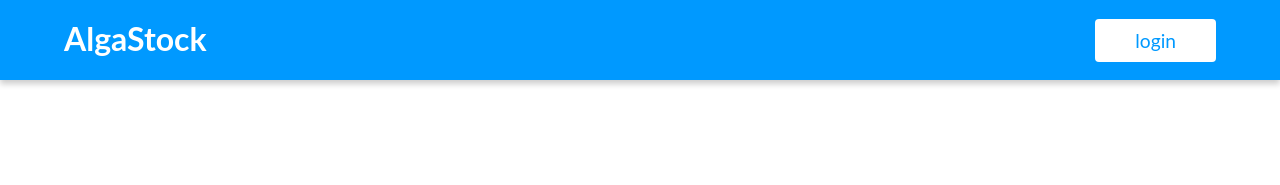
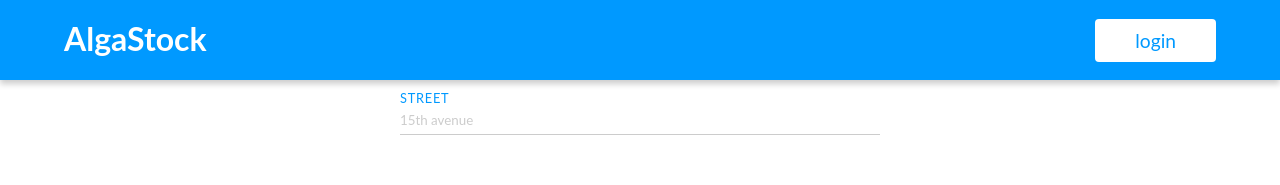
Before and after one commit to CarolinaOlivaCruz/spa-alga-works, a React (Create React App) app: page / in a window 1280 px wide. Shown: the top 185 px of the page. Built offline with nearby package versions, Linux system fonts and the light colour scheme.

Commit message:
feat: componet input

```diff
--- a/src/components/App/index.tsx
+++ b/src/components/App/index.tsx
@@ -1,11 +1,16 @@
 import React from "react";
-import "../../styles/globalStyles"
+import "../../styles/globalStyles";
 import { Header } from "../Header";
+import { Container } from "../shared/Container";
+import { Input } from "../shared/Input";
 
 export const App = () => {
   return (
     <div>
       <Header />
+      <Container>
+        <Input label="street" placeholder="15th avenue" />
+      </Container>
     </div>
   );
-}
+};
--- a/src/components/shared/Container/styles.ts
+++ b/src/components/shared/Container/styles.ts
@@ -2,5 +2,6 @@ import styled from "styled-components";
 
 export const ContainerStyled = styled.div`
   margin: 10px auto;
+  width: 90%;
   max-width: 480px;
 `;
--- /dev/null
+++ b/src/components/shared/Input/index.tsx
@@ -0,0 +1,18 @@
+import React from "react";
+import { InputStyled } from "./styles";
+
+declare interface iInputProps {
+    label: string;
+    placeholder: string;
+}
+
+export const Input: React.FC<iInputProps> = (props) => {
+  return (
+    <InputStyled>
+      <label>
+        <span>{props.label}</span>
+        <input {...props} />
+      </label>
+    </InputStyled>
+  );
+};
--- /dev/null
+++ b/src/components/shared/Input/styles.ts
@@ -0,0 +1,35 @@
+import styled from "styled-components";
+
+export const InputStyled = styled.div`
+  height: 45px;
+
+  label {
+    display: flex;
+    flex-direction: column;
+
+    span {
+      text-transform: uppercase;
+      color: #09f;
+      font-size: 0.8rem;
+      height: 15px;
+      letter-spacing: 0.75px;
+    }
+
+    input {
+      border: none;
+      border-bottom: 1px solid #ccc;
+      border-radius: 0;
+      height: 30px;
+      color: #222;
+    }
+
+    input:focus {
+      border-color: #09f;
+      outline: none;
+    }
+
+    input::placeholder {
+      color: #ccc;
+    }
+  }
+`;
```
